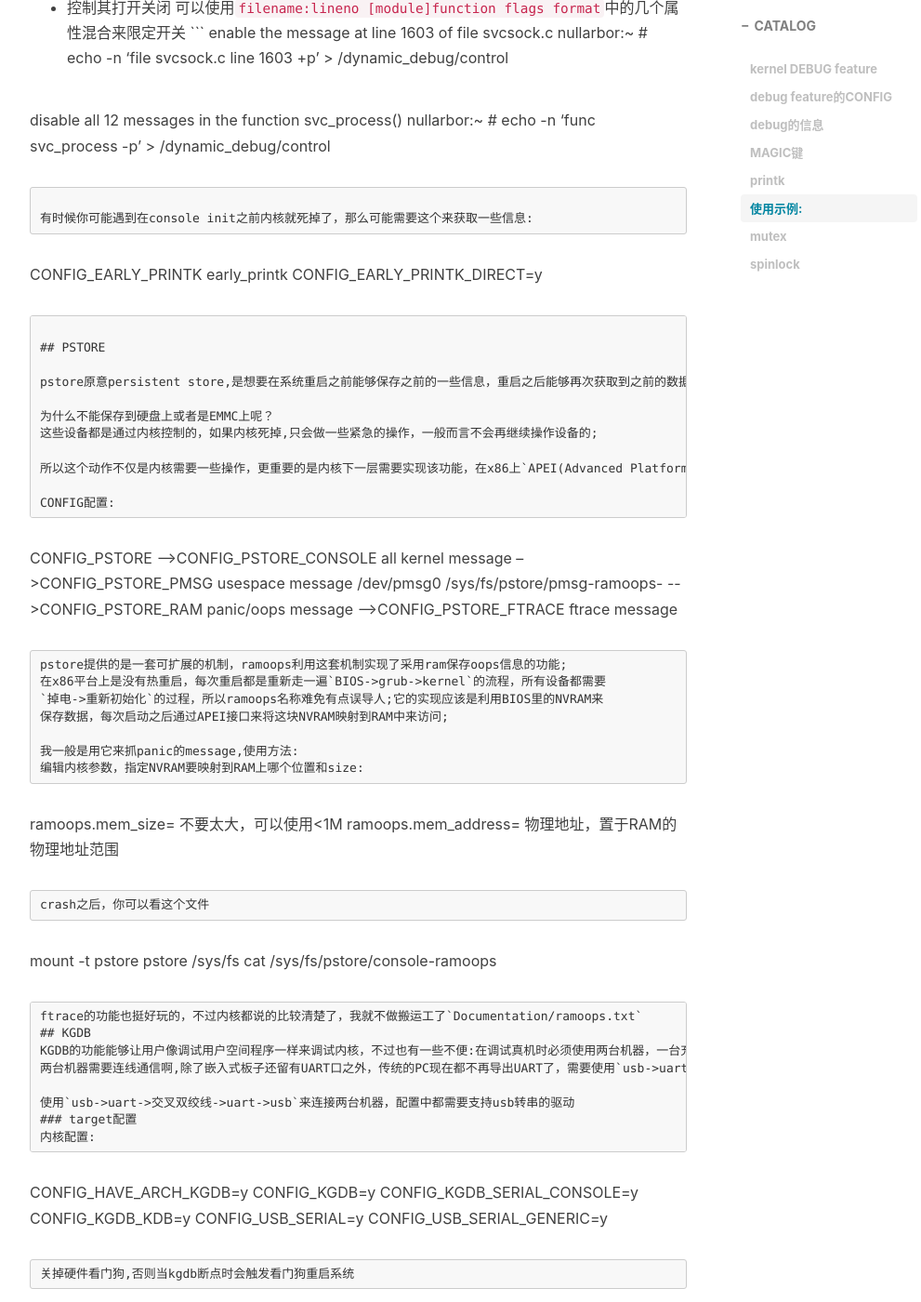
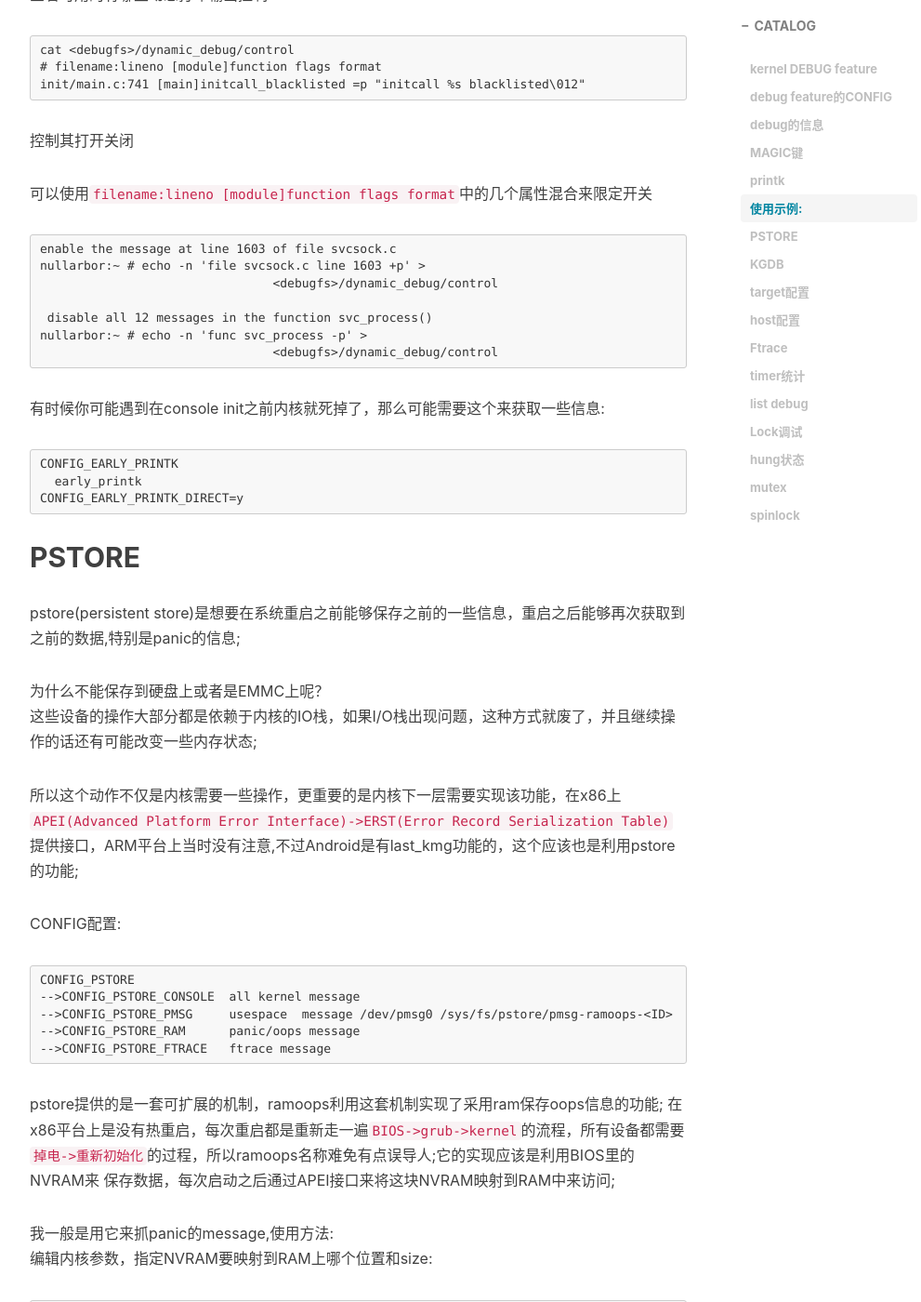
Before and after one commit to faxiang1230/faxiang1230.github.io, a Jekyll site: the page built from _posts/2017-07-08-kernel-debug-feature.md, in a window 1280 px wide and 1400 px high, scrolled down 3153 px. Shown: the whole window at 93% size, without its empty margins (233-1224 px from the left). Built offline with Jekyll 4.4.1, drawn with Linux system fonts in a browser that asks for light colours; nearby versions of some CDN libraries; comment, search, counter and statistics services are not loaded; some of the changed text lies outside the part shown.

Commit message:
reformat

````diff
--- a/_posts/2017-07-08-kernel-debug-feature.md
+++ b/_posts/2017-07-08-kernel-debug-feature.md
@@ -62,16 +62,16 @@ call strace  这一步需要CONFIG_KALLSYMS
 |w|Dumps tasks that are in uninterruptable (blocked) state|
 |l|Shows a stack backtrace for all active CPUs.|
 |m|Dumps current memory info to your console.|
-|q|Dumps per CPU lists of all armed hrtimers (but NOT regular timer_list timers) and detailed information about all clockevent devices.|
+|q|Dumps per CPU lists of all armed hrtimers(but NOT regular timer_list timers) and detailed information about all clockevent devices.|
 |t| Dumps a list of current tasks and their information to your console|
 ## printk
 新手入门必备的利器，容易使用，健壮，内核级的printf，不必多说了
 有时候printk的log打印过多，一个是占用CPU，另外一个是容易淹没其他重要的消息，可以使用这个API`printk_ratelimited`限制输出的次数
 ```
 #define printk_ratelimit() __printk_ratelimit(__func__)
-
-这个函数应当在你认为打印一个可能会出现大量重复的消息之前调用，如果这个函数返回非零值, 继续打印你的消息, 否则跳过它。典型的调用如这样:
-
+```
+这个函数应当在你认为打印一个可能会出现大量重复的消息之前调用，如果这个函数返回非零值, 继续打印你的消息, 否则跳过它。example:
+```
 if (printk_ratelimit())
     printk(KERN_NOTICE "xxxx\n");
 ```
@@ -107,6 +109,7 @@ nullarbor:~ # echo -n 'func svc_process -p' >
 ```
 
 有时候你可能遇到在console init之前内核就死掉了，那么可能需要这个来获取一些信息:
+
 ```
 CONFIG_EARLY_PRINTK
   early_printk
@@ -115,10 +118,10 @@ CONFIG_EARLY_PRINTK_DIRECT=y
 
 ## PSTORE
 
-pstore原意persistent store,是想要在系统重启之前能够保存之前的一些信息，重启之后能够再次获取到之前的数据,特别是panic的信息;
+pstore(persistent store)是想要在系统重启之前能够保存之前的一些信息，重启之后能够再次获取到之前的数据,特别是panic的信息;
 
 为什么不能保存到硬盘上或者是EMMC上呢？
-这些设备都是通过内核控制的，如果内核死掉,只会做一些紧急的操作，一般而言不会再继续操作设备的;
+这些设备的操作大部分都是依赖于内核的IO栈，如果I/O栈出现问题，这种方式就废了，并且继续操作的话还有可能改变一些内存状态;
 
 所以这个动作不仅是内核需要一些操作，更重要的是内核下一层需要实现该功能，在x86上`APEI(Advanced Platform Error Interface)->ERST(Error Record Serialization Table)`提供接口，ARM平台上当时没有注意,不过Android是有last_kmg功能的，这个应该也是利用pstore的功能;
 
@@ -154,6 +157,7 @@ KGDB的功能能够让用户像调试用户空间程序一样来调试内核，
 使用`usb->uart->交叉双绞线->uart->usb`来连接两台机器，配置中都需要支持usb转串的驱动
 ### target配置
 内核配置:
+
 ```
 CONFIG_HAVE_ARCH_KGDB=y
 CONFIG_KGDB=y
@@ -162,35 +166,46 @@ CONFIG_KGDB_KDB=y
 CONFIG_USB_SERIAL=y
 CONFIG_USB_SERIAL_GENERIC=y
 ```
+
 关掉硬件看门狗,否则当kgdb断点时会触发看门狗重启系统
+
 ```
 高通:CONFIG_MSM_WATCHDOG_V2
 ```
+
 告诉KGDB使用USB设备连接:
+
 ```
 内核参数:kgdboc=ttyUSB0,115200
 或者
 启动之后告诉内核:echo ttyUSB0 > /sys/module/kgdboc/parameters/kgdboc
 ```
+
 怎么停止内核来连接上gdb:
+
 ```
 启动时即等待gdb连接:kgdbwait
 启动之后进入debug:sysrq-g或者等待gdb attach就好
 ```
+
 ### host配置
 使用minicom来和target通信，主要就是设置对应设备的波特率，位控，校验等和target保持一致；
 如果内核没有等待gdb，那么就在minicom中向target发送break消息等待gdb
+
 ```
 Press Ctrl+ A
 Press F
 Press G
 ```
+
 gdb连接target
+
 ```
 gdb ./vmlinux
 (gdb) set remotebaud 115200
 (gdb) target remote /dev/ttyUSB0
 ```
+
 开始吧，你的gdb该用起来了
 ## Ftrace
 内核调试主要有三种方式吧:kgdb为代表的gdb类调试,以ftrace为代表的tracepoint调试，以systemtap为代表的kprobe调试
@@ -210,6 +225,7 @@ DDR frequency/regulator
 android有个很强大的工具systrace，干过系统调优的应该知道这个工具，它就是利用ftrace中的trace_maker来收集信息
 
 CONFIG配置:
+
 ```
 CONFIG_TRACEPOINTS
 CONFIG_FUNCTION_TRACER
@@ -221,43 +237,53 @@ CONFIG_NOP_TRACER
 CONFIG_STACK_TRACER
 CONFIG_FUNCTION_GRAPH_TRACER
 ```
+
 使用:
 使用之前建议瞄一眼`/sys/kernel/debug/tracing/README`
 
 ftrace中有很多的tracer，可以先选一中
+
 ```
 cd /sys/kernel/debug/tracing
 cat available_tracers
   blk mmiotrace function_graph wakeup_dl wakeup_rt wakeup function nop
 echo function_graph > current_tracer
 ```
+
 打开trace`echo 1 > tracing_on`
 
 获取trace
+
 ```
 cat trace  将buffer中的数据dump出来并不清除
 或者
 cat trace_pipe  等待buffer数据并dump出来，读取之后将从buffer中清除
 这个也是环形buffer，只是移动指针的位置而已
 ```
+
 关闭trace`echo 0 > tracing_on`
 
 特殊用法:从dump中获取出ftrace的数据
+
 ```
 crash> extend ../crash/crash7.1.0/extensions/trace.so
 ../crash/crash-7.1.0/extensions/trace.so: shared object loaded
 crash> trace dump -t rawtracedata
 adroidbug$ trace-cmd report -l rawtracedata
 ```
+
 trace-cmd:
 
 website: http://git.kernel.org/cgit/linux/kernel/git/rostedt/trace-cmd.git/
 ## timer统计
 CONFIG配置：
+
 ```
 CONFIG_TIMER_STATS
 ```
+
 通过这个feature可以统计一段时间内的timer触发情况，对于power debug是比较有用的
+
 ```
 root@linux-S6:/proc# echo 1 > timer_stats
 root@linux-S6:/proc# echo 0 > timer_stats
@@ -272,18 +298,23 @@ Number，PID，preocess name，timer callback，how to setup timer
   249,     0 swapper/2        tick_nohz_restart (tick_sched_timer)
   667, 10995 Timer            futex_wait_queue_me (hrtimer_wakeup)
 ```
+
 ## list debug
 CONFIG配置:
+
 ```
 CONFIG_DEBUG_LIST
 ```
+
 遍历链表时将会做一些额外的检查;
 新的node是否被重复添加，node是否被重复删除
 ## Lock调试
 CONFIG配置:
+
 ```
 CONFIG_LOCKUP_DETECTOR
 ```
+
 软件死锁导致内核移植运行在内核模式>20秒,其他的任务没有机会运行，就是没响应;监测到软锁之后即当前的call strack将会被打印到dmesg中;
 硬件死锁(禁止中断啊)将会导致CPU一致运行在内核模式>10秒，不会响应任何的中断；检测到之后dump call stack到dmesg中;
 这个feature的消耗很小；
@@ -295,11 +326,13 @@ hrtimer和NMI事件都可以通过sysctl watchdog_thresh来设置
 
 ## hung状态
 CONFIG配置:
+
 ```
 CONFIG_DETECT_HUNG_TASK
 CONFIG_BOOTPARAM_HUNG_TASK_PANIC_VALUE
 CONFIG_DEFAULT_HUNG_TASK_TIMEOUT  /proc/sys/kernel/hung_task_timeout_secs
 ```
+
 开启一个daemon程序`khungtaskd`周期性地记录任务的状态，当发现有任务处于uninterruptable状态超过2mins之后会打印进程call stack，根据是否`BOOTPARAM_HUNG_TASK_PANIC_VALUE=1`来重启系统或者只是简单地报告;
 DEFAULT_HUNG_TASK_TIMEOUT默认设置为2mins，当设置成0时就是disable HUNG task检测功能;
 ## mutex
````
Also changed, not shown: other parts of _posts/2017-07-08-kernel-debug-feature.md (+5 -3 lines).
